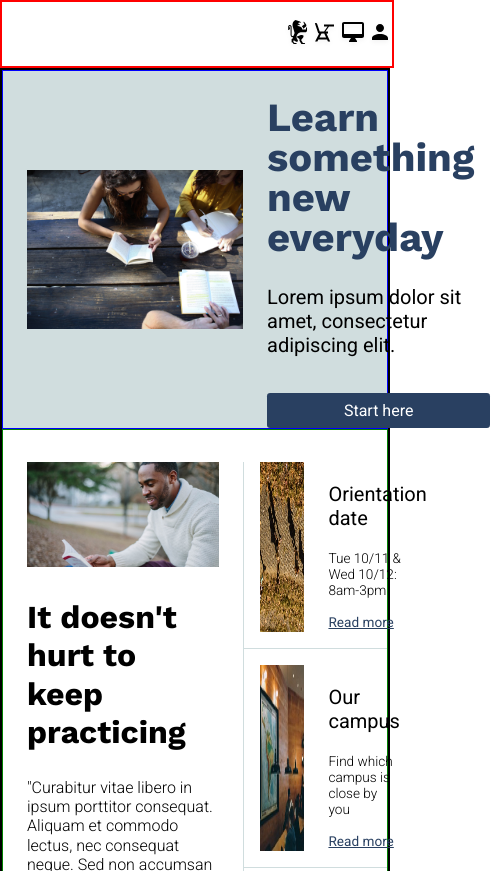
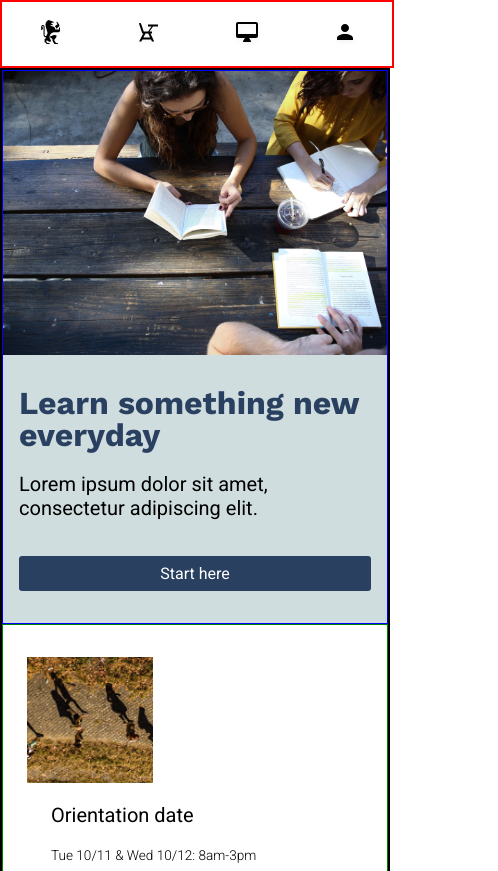
Before and after one commit to le-ju/colmar, a plain HTML site: page index.html in a window 390 px wide. Shown: the top 871 px of the page, 498 px wide, since content can reach past the window. Drawn offline with nearby package versions, Linux system fonts and the light colour scheme; files whose address does not match are found by name.

Commit message:
Banner of mobile site.

```diff
--- a/resources/css/style.css
+++ b/resources/css/style.css
@@ -78,16 +78,61 @@ header {
   display: flex;
 }
 
+.mobile-nav img {
+  display: flex;
+}
+
 @media only screen and (max-width: 700px) {
   .logo  {
+    display: none;
+  }
+  .navigation {
     display: none;
   }
   .navigation a {
     display: none;
   }
-  header {
-    justify-content: space-between;
+  .mobile-nav {
+    display: inline-flex;
+    width: 100%;
+    justify-content: space-around;
   }
+  .container .banner {
+    flex-direction: column;
+    padding-left: 0;
+  }
+  .container .banner img {
+    width: 100%;
+    padding: 0;
+  }
+  .banner .text {
+    padding-left: 1rem;
+    padding-right: 1rem;
+    padding-bottom: 2rem;
+  }
+  .text h1 {
+    font-size: 2rem;
+    margin-top: 2rem;
+  }
+  .text .button {
+    padding-right: 0;
+    padding-left: 0;
+  }
+  .details .left {
+    display: none;
+  }
+
+  .details .right {
+    width: 100%;
+  }
+
+  .right .info {
+    flex-direction: column;
+    border: none;
+    padding: 0;
+
+  }
+
 }
 
 @media only screen and (min-width: 700px) {
```
